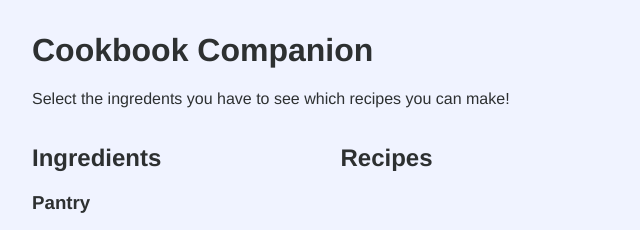
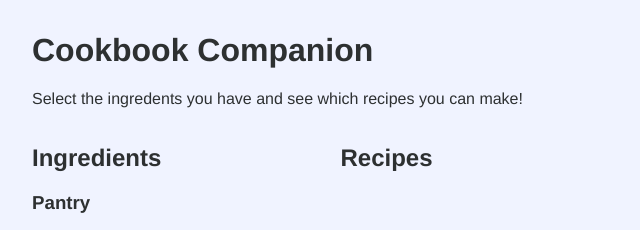
Before and after one commit to BeckyAndresen/cookbook_companion, a website: page index.html in a window 1280 px wide. Shown: the top 230 px of the page, 0-640 px from the left. Drawn offline with nearby package versions, Linux system fonts and the light colour scheme.

Commit message:
updated description for clarity

```diff
--- a/index.html
+++ b/index.html
@@ -10,7 +10,7 @@
 
 <body>
   <h1>Cookbook Companion</h1>
-  <p> Select the ingredents you have to see which recipes you can make!</p>
+  <p> Select the ingredents you have and see which recipes you can make!</p>
   <div id="ingredients-grouped-by-type">
     <h2> Ingredients </h2>
   </div>
```
